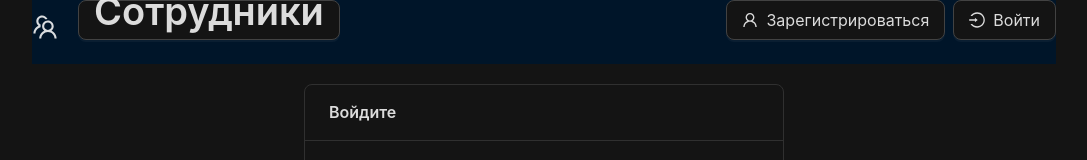
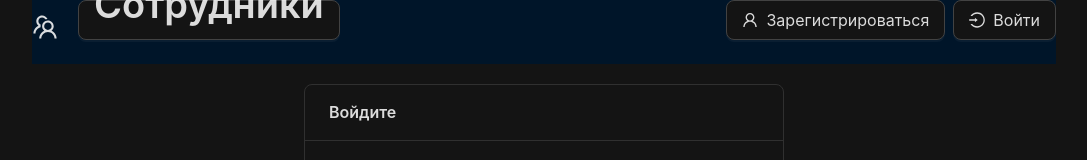
Before and after one commit to MuradKarimov11/react_full_app_Employees, a React (Create React App) app in the folder client/: page /login in a window 1280 px wide. Shown: the top 160 px of the page, without its empty margins (96-1183 px from the left). Built offline with nearby package versions, Linux system fonts and the light colour scheme; no server answers.

Commit message:
update antd library

```diff
--- a/client/package.json
+++ b/client/package.json
@@ -12,7 +12,7 @@
     "@types/node": "^16.18.113",
     "@types/react": "^18.3.11",
     "@types/react-dom": "^18.3.0",
-    "antd": "^5.21.3",
+    "antd": "5.1.5",
     "react": "^18.3.1",
     "react-dom": "^18.3.1",
     "react-redux": "^9.1.2",
--- a/client/src/components/header/index.module.css
+++ b/client/src/components/header/index.module.css
@@ -10,3 +10,7 @@
   font-size: 26px;
   margin-right: 12px;
 }
+
+.mt_13px {
+  margin-top: -13px;
+}
--- a/client/src/components/header/index.tsx
+++ b/client/src/components/header/index.tsx
@@ -1,17 +1,15 @@
-import { Layout, Space, Typography } from "antd";
 import {
+  TeamOutlined,
   LoginOutlined,
   LogoutOutlined,
-  TeamOutlined,
   UserOutlined,
 } from "@ant-design/icons";
+import { Layout, Space, Typography } from "antd";
+import { useDispatch, useSelector } from "react-redux";
+import { Link, useNavigate } from "react-router-dom";
+import { logout, selectUser } from "../../features/auth/authSlice";
 import { CustomButton } from "../custom-button";
-import { Link, useNavigate } from "react-router-dom";
-import { Paths } from "../../paths";
-import { useDispatch, useSelector } from "react-redux";
-import { logout, selectUser } from "../../features/auth/authSlice";
-
-import styles from "./index.module.css";
+import style from "./index.module.css";
 
 export const Header = () => {
   const user = useSelector(selectUser);
@@ -25,12 +23,14 @@ export const Header = () => {
   };
 
   return (
-    <Layout.Header className={styles.header}>
+    <Layout.Header className={style.header}>
       <Space>
-        <TeamOutlined className={styles.teamIcon} />
-        <Link to={Paths.home}>
+        <TeamOutlined className={style.teamIcon} />
+        <Link to="/">
           <CustomButton type="ghost">
-            <Typography.Title level={1}>Сотрудники</Typography.Title>
+            <Typography.Title level={1} className={style.mt_13px}>
+              Сотрудники
+            </Typography.Title>
           </CustomButton>
         </Link>
       </Space>
@@ -44,12 +44,12 @@ export const Header = () => {
         </CustomButton>
       ) : (
         <Space>
-          <Link to={Paths.register}>
+          <Link to="/register">
             <CustomButton type="ghost" icon={<UserOutlined />}>
               Зарегистрироваться
             </CustomButton>
           </Link>
-          <Link to={Paths.login}>
+          <Link to="/login">
             <CustomButton type="ghost" icon={<LoginOutlined />}>
               Войти
             </CustomButton>
```
Also changed, not shown: 1 other file (tests, documents, lock files or other folders).
